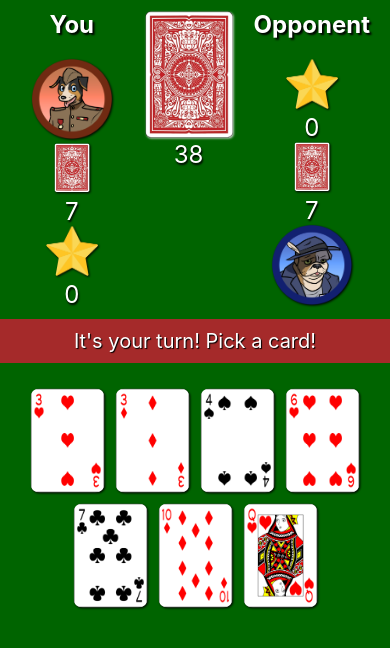
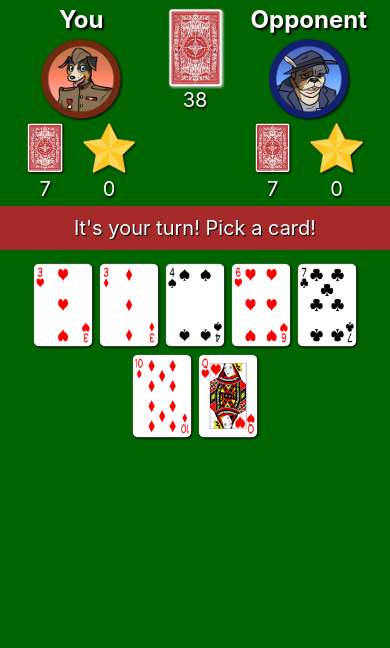
Before and after one commit to jedoyle6/goFetch-client, a React (Create React App) app: page /game in a window 390 px wide. Shown: the top 648 px of the page. Built offline with nearby package versions, Linux system fonts and the light colour scheme.

Commit message:
css modifications to better space cards on small screens

```diff
--- a/src/App.js
+++ b/src/App.js
@@ -65,6 +65,19 @@ class App extends React.Component {
         team_id: Math.floor(Math.random()*3)+1,
         ai_team: Math.floor(Math.random()*3)+1
       })
+    } else if (TokenService.hasAuthToken() && !this.state.team_id) {
+      await ApiService.getProfileData()
+        .then(profileData => {
+          const {user_name, total_points, team_id, rank, totalPlayers} = profileData;
+          return this.asyncSetState({
+              user_name,
+              total_points,
+              team_id,
+              rank,
+              totalPlayers
+          });
+      })
+      .catch(err => console.log(err.message))
     }
     await this.shuffleDeck();
     await this.drawStartingHands();
--- a/src/Components/Card.css
+++ b/src/Components/Card.css
@@ -1,12 +1,12 @@
 .card-button {
-    width: 75px;
-    height: 105px;
-    margin: 5px;
-    background-size: 75px 105px;
+    width: 60px;
+    height: 84px;
+    margin: 3px;
+    background-size: 60px 84px;
     background-repeat: none;
     padding: 0px;
     background-color: transparent;
     border: none;
-    border-radius: 10px;
+    border-radius: 8px;
     filter: drop-shadow(1px 1px 1px black)
 }
--- a/src/Components/HandBar.css
+++ b/src/Components/HandBar.css
@@ -1,4 +1,4 @@
 .hand-bar {
     background-color: darkgreen;
-    padding: 20px;
+    padding: 10px;
 }
--- a/src/Components/StatusBar.css
+++ b/src/Components/StatusBar.css
@@ -23,7 +23,7 @@
 
 .icon-label {
     display: block;
-    font-size: 24px;
+    font-size: 20px;
     color: white;
     text-shadow: 1px 2px 2px black;
 }
@@ -31,25 +31,27 @@
 #deck {
     display: block;
     background-image: url('DrawButton.png');
-    background-size: 90px 130px;
+    background-size: 55px 80px;
     border: none;
     padding: 0px;
     background-color: transparent;
     background-repeat: no-repeat;
-    height: 130px;
-    width: 90px;
-    filter: drop-shadow(1px 1px 1px gainsboro)
+    height: 80px;
+    width: 55px;
+    filter: drop-shadow(1px 1px 1px gainsboro);
+    margin-top: 3px;
 }
 
 .status-header {
     margin-top: 0px;
+    margin-bottom: 5px;
     color: white;
     text-shadow: 2px 2px 2px black;
 }
 
 .status-bar {
     background-color: darkgreen;
-    padding: 10px;
+    padding: 5px;
     display: flex;
     justify-content: space-between;
 }
--- a/src/Components/StatusBar.js
+++ b/src/Components/StatusBar.js
@@ -36,17 +36,17 @@ class StatusBar extends React.Component {
                 <div className="ai status">
                     <h2 className="status-header">Opponent</h2>
 
-                    <div className="score status">
-                        <img id="ai-score" className="score-icon" src="./Images/GoldStar.png" alt="score"></img>
-                        <label htmlFor="ai-score" className="icon-label">{this.context.aiScore}</label>
-                    </div>
+                    <img className="char-icon" src={getAvatarByTeamId(this.context.ai_team)} alt="character portrait"></img>
 
                     <div className="cards-in-hand status">
                         <img id="ai-cards-in-hand" className="card-icon" src="./Images/CardBack.png" alt="cards in hand"></img>
                         <label htmlFor="ai-cards-in-hand" className="icon-label">{this.context.aiHand.length}</label>
                     </div>
 
-                    <img className="char-icon" src={getAvatarByTeamId(this.context.ai_team)} alt="character portrait"></img>
+                    <div className="score status">
+                        <img id="ai-score" className="score-icon" src="./Images/GoldStar.png" alt="score"></img>
+                        <label htmlFor="ai-score" className="icon-label">{this.context.aiScore}</label>
+                    </div>
                 </div>
 
             </div>
```
